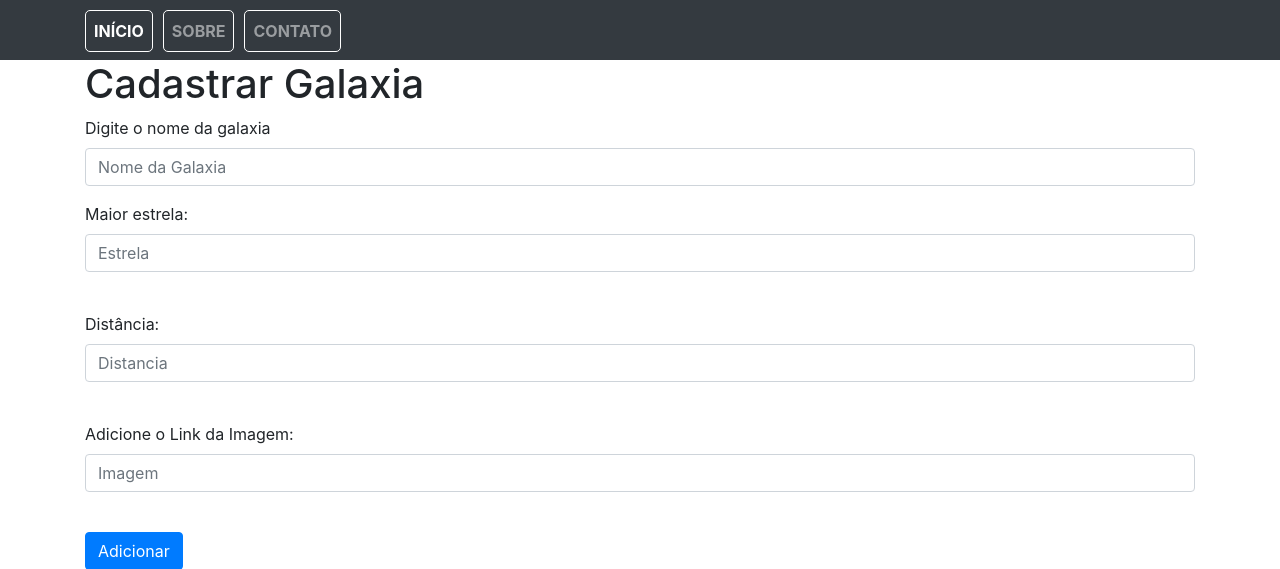
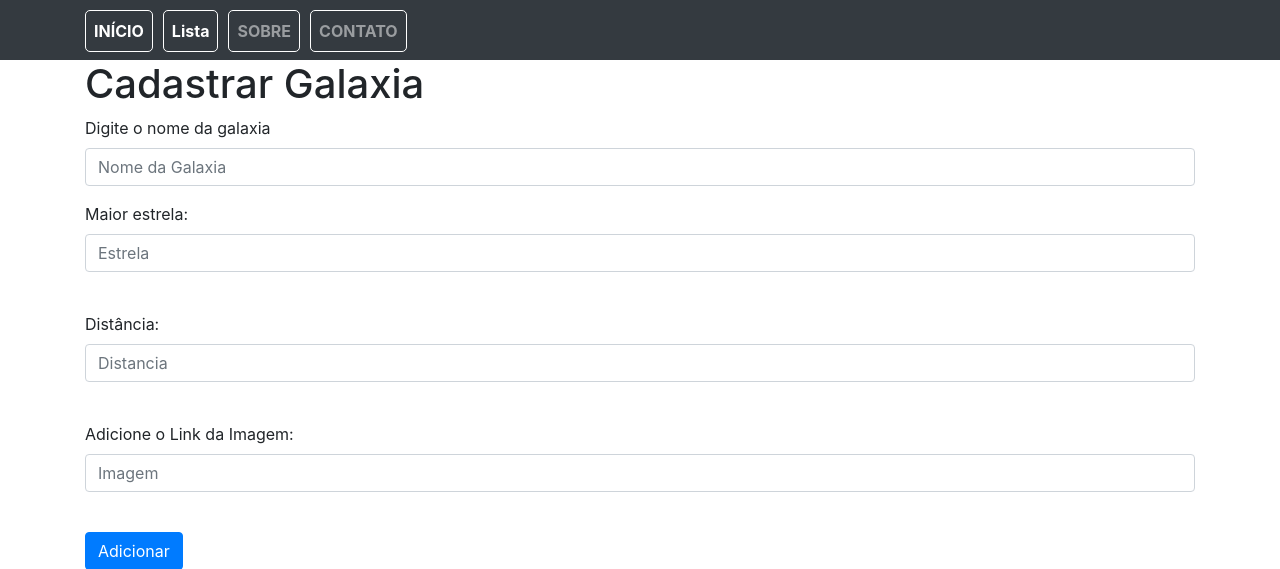
Before and after one commit to menezesledilson/crudPython, a Flask app: page /cadastrar in a window 1280 px wide. Shown: the top 569 px of the page. Run offline with Flask 3, Linux system fonts and the light colour scheme; some libraries are stand-ins or nearby versions.

Commit message:
lista cadastrar

```diff
--- a/Templates/cadastrar.html
+++ b/Templates/cadastrar.html
@@ -1,4 +1,4 @@
-{% include 'header.html' %}
+{% include 'headerCadastar.html' %}
 <!DOCTYPE html>
 <head>
     <meta charset="UTF8">
--- /dev/null
+++ b/Templates/headerCadastar.html
@@ -0,0 +1,33 @@
+<!DOCTYPE html>
+<html lang="pt">
+<head>
+    <meta charset="UTF-8">
+    <meta name="viewport" content="width=device-width, initial-scale=1.0">
+    <!-- Link para o CSS personalizado -->
+    <link rel="stylesheet" href="{{url_for('static', filename='CSS/style.css')}}">
+</head>
+<body>
+    <header>
+        <nav class="navbar navbar-expand-lg navbar-dark bg-dark">
+            <div class="container">
+                <div class="collapse navbar-collapse" id="navbarSupportedContent">
+                    <ul class="navbar-nav mr-auto">
+                        <li class="nav-item active">
+                            <a class="nav-link font-weight-bold" href="/">INÍCIO <span class="sr-only">(current)</span></a>
+                        </li>
+                        <li class="nav-item active">
+                            <a class="nav-link font-weight-bold" href="/index.html">Lista <span class="sr-only">(current)</span></a>
+                        </li>
+                        <li class="nav-item">
+                            <a class="nav-link font-weight-bold" href="/sobreNos">SOBRE</a>
+                        </li>
+                        <li class="nav-item">
+                            <a class="nav-link font-weight-bold" href="/contato">CONTATO</a>
+                        </li>
+                    </ul>
+                </div>
+            </div>
+        </nav>
+    </header>
+</body>
+</html>
```
